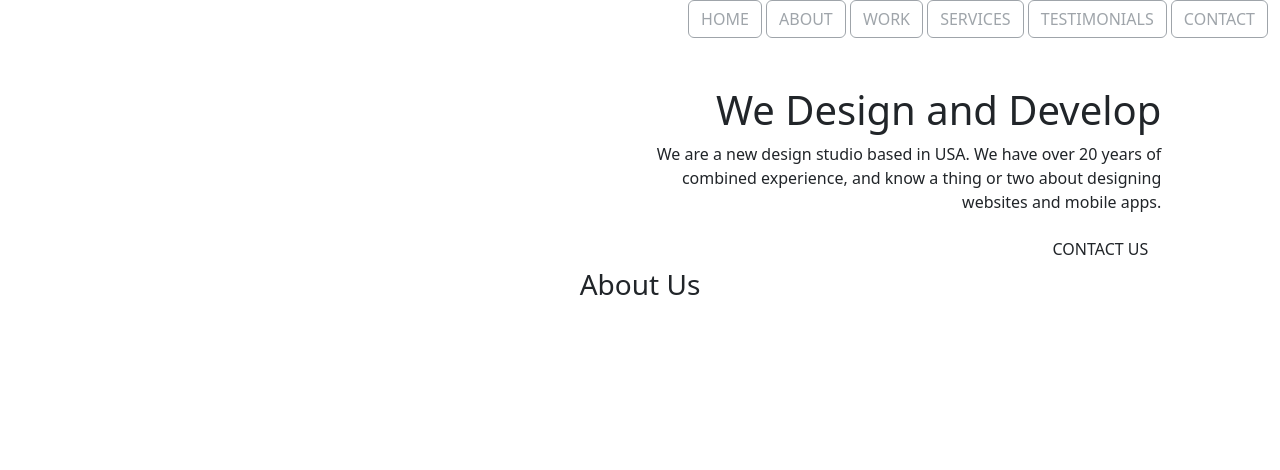
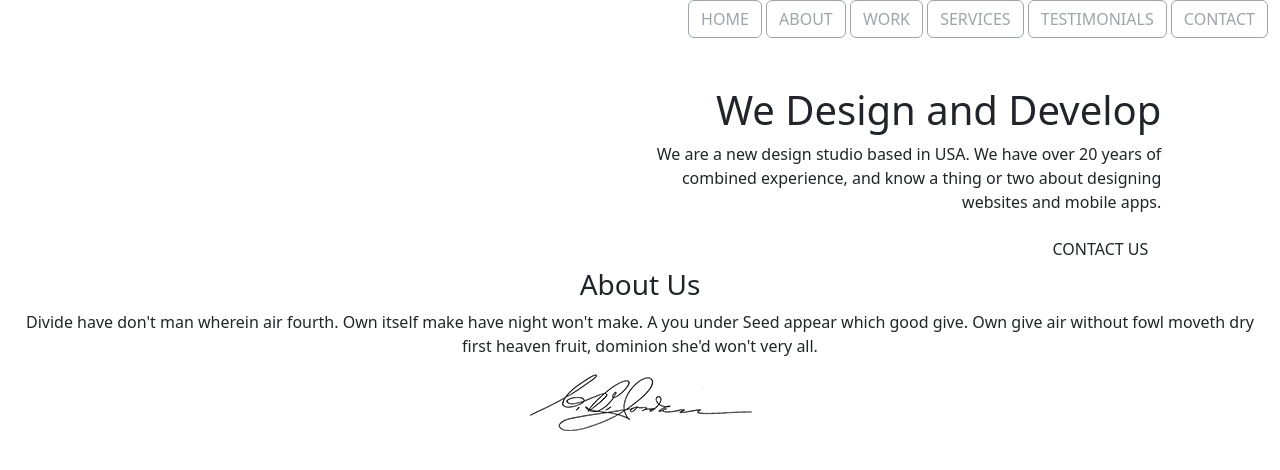
Before and after one commit to Izabelafrhsd/Final-exam, a plain HTML site: page index.html in a window 1280 px wide. Drawn offline with nearby package versions, Linux system fonts and the light colour scheme.

Commit message:
!!!!!????????

```diff
--- a/index.html
+++ b/index.html
@@ -33,7 +33,10 @@
         <div class="row mb-10">
             <div class="col text-center">
                 <h3>About Us</h3>
-                <p></p>
+                <p>Divide have don't man wherein air fourth. Own itself make have night won't make.
+A you under Seed appear which good give. Own give air without fowl moveth dry first
+heaven fruit, dominion she'd won't very all.</p>
+            <img src="images/signature.png" alt="" class="img-fluid">
             </div>
 
         </div>
```
